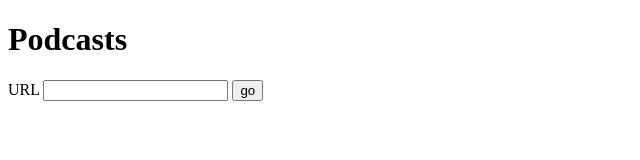
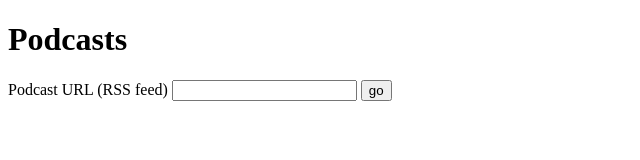
Before and after one commit to therumbler/podcasts, a plain HTML site: page public/index.html in a window 1280 px wide. Shown: the whole page, without its empty margins (0-640 px from the left). Drawn offline with Linux system fonts and the light colour scheme.

Commit message:
Changing the URL label so Anthony knows how to use podcasts

```diff
--- a/public/index.html
+++ b/public/index.html
@@ -7,7 +7,7 @@
     <body>
         <h1>Podcasts</h1>
         <form action="/feeds" method="GET">
-            <label for="url">URL</label>
+            <label for="url">Podcast URL (RSS feed)</label>
             <input type="text" name="url" />
             <button type="submit">go</button>
         </form>
```
